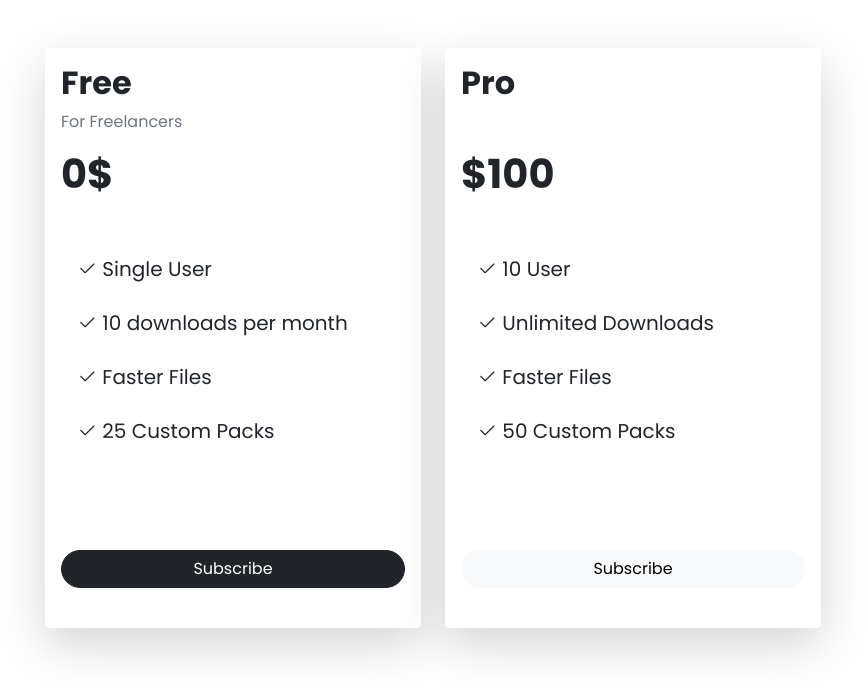
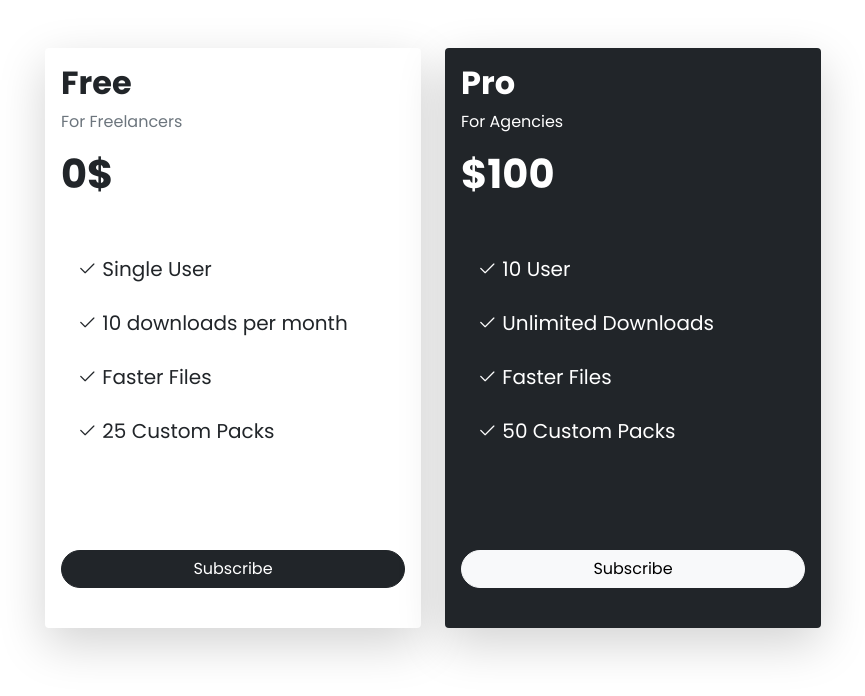
Before and after one commit to marphic-digital/bootstrap-projects, a plain HTML site: page pricing-card/index.html in a window 1280 px wide. Shown: the whole page, without its empty margins (207-1072 px from the left). Drawn offline with nearby package versions, Linux system fonts and the light colour scheme.

Commit message:
'bg-dark'

```diff
--- a/pricing-card/index.html
+++ b/pricing-card/index.html
@@ -43,24 +43,24 @@
                 </div>
             </div>
             <div class="col-md-6">
-                <div class="card text-bg-dark border-0 shadow-lg">
+                <div class="card bg-dark border-0 shadow-lg">
                     <div class="card-body">
                         <div>
-                            <h2 class="fw-bold">Pro</h2>
+                            <h2 class="fw-bold text-white">Pro</h2>
                             <p class="text-white">For Agencies</p>
                         </div>
-                        <h1 class="fw-bold mt-3 mb-5">$100</h1>
+                        <h1 class="fw-bold mt-3 mb-5 text-white">$100</h1>
                         <ul class="list-group list-group-flush fs-5 mb-5 vstack gap-2">
-                            <li class="list-group-item border-0 text-bg-dark">
+                            <li class="list-group-item border-0 bg-none text-white bg-dark">
                                 <i class="bi bi-check2"></i> 10 User
                             </li>
-                            <li class="list-group-item border-0 text-bg-dark">
+                            <li class="list-group-item border-0 text-white bg-dark">
                                 <i class="bi bi-check2"></i> Unlimited Downloads
                             </li>
-                            <li class="list-group-item border-0 text-bg-dark">
+                            <li class="list-group-item border-0 text-white bg-dark">
                                 <i class="bi bi-check2"></i> Faster Files
                             </li>
-                            <li class="list-group-item border-0 text-bg-dark">
+                            <li class="list-group-item border-0 text-white bg-dark">
                                 <i class="bi bi-check2"></i> 50 Custom Packs
                             </li>
                         </ul>
```
